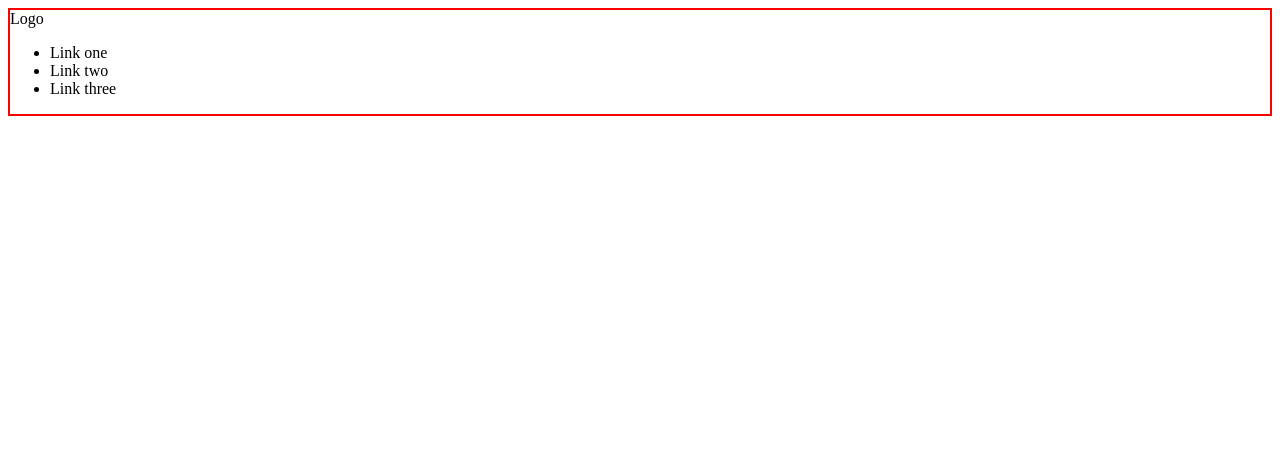
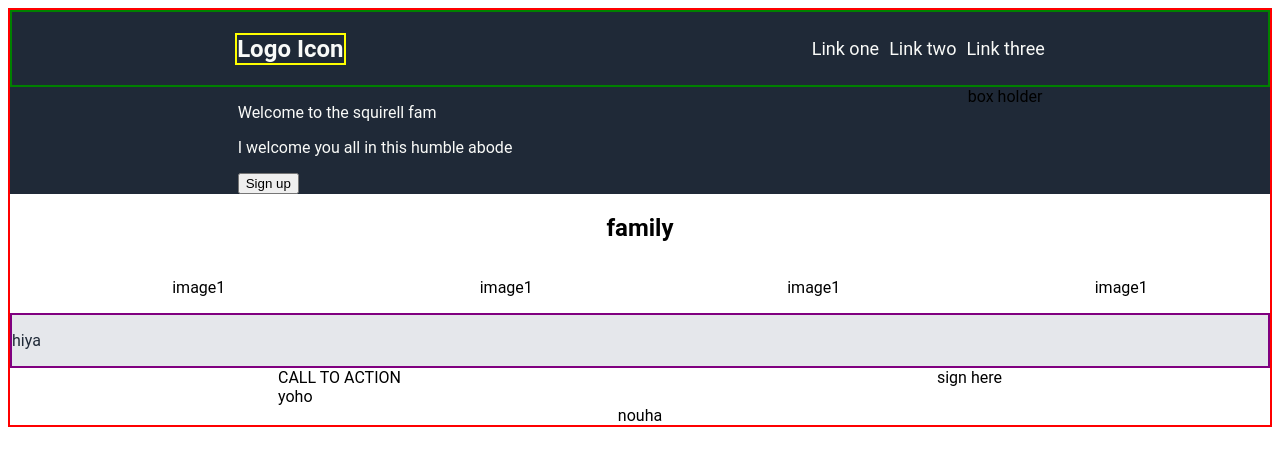
Before and after one commit to Nouha-A/Squirell-Landing-page, a plain HTML site: page index.html in a window 1280 px wide. Drawn offline with Linux system fonts and the light colour scheme.

Commit message:
Write necessary classes

```diff
--- a/index.html
+++ b/index.html
@@ -8,23 +8,54 @@
     <link rel="stylesheet" href="./style.css">
 </head>
 <body>
-    <div class="header"></div>
-    <div>Logo</div>
+    <div class="header">
+    <div class="logo">Logo Icon</div>
     <ul>
-        <li>Link one</li>
-        <li>Link two</Li>
-        <li>Link three</li>
+        <li> <a href="#">Link one</a></li>
+        <li> <a href="#">Link two</a></li>
+        <li> <a href="#">Link three</a></li>
     </ul>
+</div>
 
-    <div class="welcome"></div>
+    <div class="welcome">
+    <div class="text">
+        <p>Welcome to the squirell fam</p>
+        <p id="content" >I  welcome you all in this
+            humble abode
+        </p>
+        <button>Sign up</button>
+    </div>
 
-    <div class="family"></div>
+    <div class="big-image">
+        box holder
+    </div>
+</div>
 
-    <div class="quotes"></div>
+    <div class="family">
+        <h2>family</h2>
+        <ul class="family-images">
+            <li>image1</li>
+            <li>image1</li>
+            <li>image1</li>
+            <li>image1</li>
+        </ul>
+    </div>
 
-    <div class="cta"></div>
+    <div class="quotes">
+        <p class="say"> hiya</p>
+    </div>
 
-    <div class="footer"></div>
+    <div class="cta">
+        <div class="content">
+            <div class="title">CALL TO ACTION</div>
+           <span>yoho</span>
+        </div>
+        <butoon>sign here</butoon>
+    </div>
+
+    <div class="footer">
+        nouha
+    </div>
 
 </body>
 </html>
--- a/style.css
+++ b/style.css
@@ -1,3 +1,77 @@
 body {
+    font-family: roboto ,'Times New Roman', Times, serif;
     border: 2px solid red;
+    display: flex;
+    flex-direction: column;
+   /* justify-content: space-between;*/
+   /* padding: 0;*/
 }
+.header {
+    background-color: #1F2937;
+    display: flex;
+    justify-content: space-around;
+    border: 2px solid green;
+    align-items: center;
+    padding: 10px;
+    /*margin: 0;*/
+}
+.logo {
+    font-size: 24px;
+    font-weight: bold;
+    color: #f9faf8;
+    padding: 0;
+    /*margin-right: auto;*/
+    border: 2px solid yellow;
+}
+ul {
+    list-style-type: none;
+    display: flex;
+    gap: 10px;
+}
+a {
+    color: #f9faf8;
+    font-size: 18px;
+    text-decoration: none;
+}
+
+.welcome {
+    display: flex;
+    justify-content: space-around;
+    background-color: #1F2937;
+}
+p {
+    color: #f9faf8;
+}
+.family {
+    display: flex;
+    flex-direction: column;
+}
+
+h2 {
+    text-align: center;
+}
+
+.family-images {
+    display: flex;
+    justify-content: space-around;
+}
+.quotes {
+    display: flex;
+    justify-items: center;
+ /*   align-items: center;*/
+    background-color: #e5e7eb;
+    border: 2px solid purple;
+}
+.say {
+    color: #1F2937
+
+}
+.cta {
+    display: flex;
+    justify-content: space-around;
+}
+.footer {
+    display: flex;
+    justify-content: center;
+    align-items: center;
+}
```
